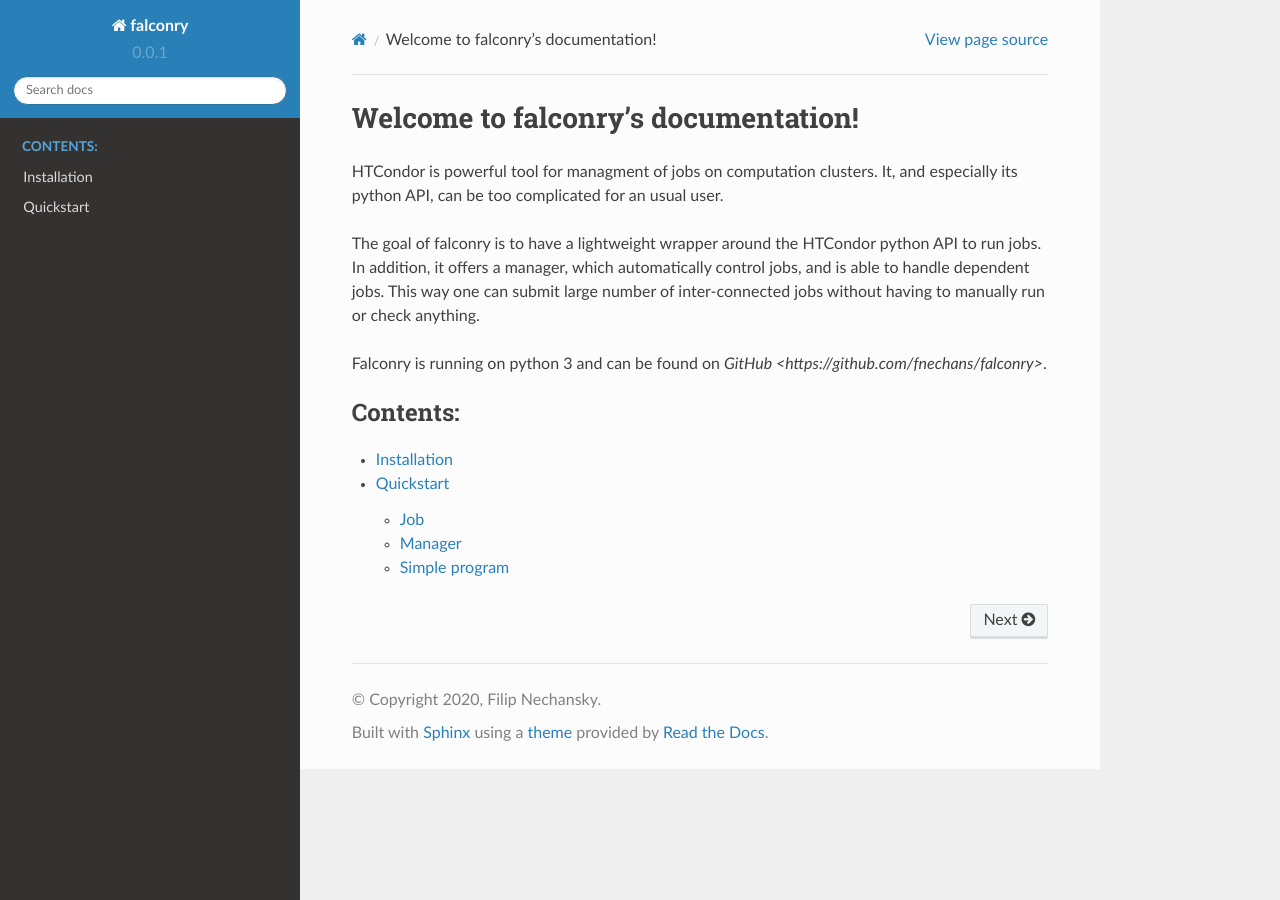
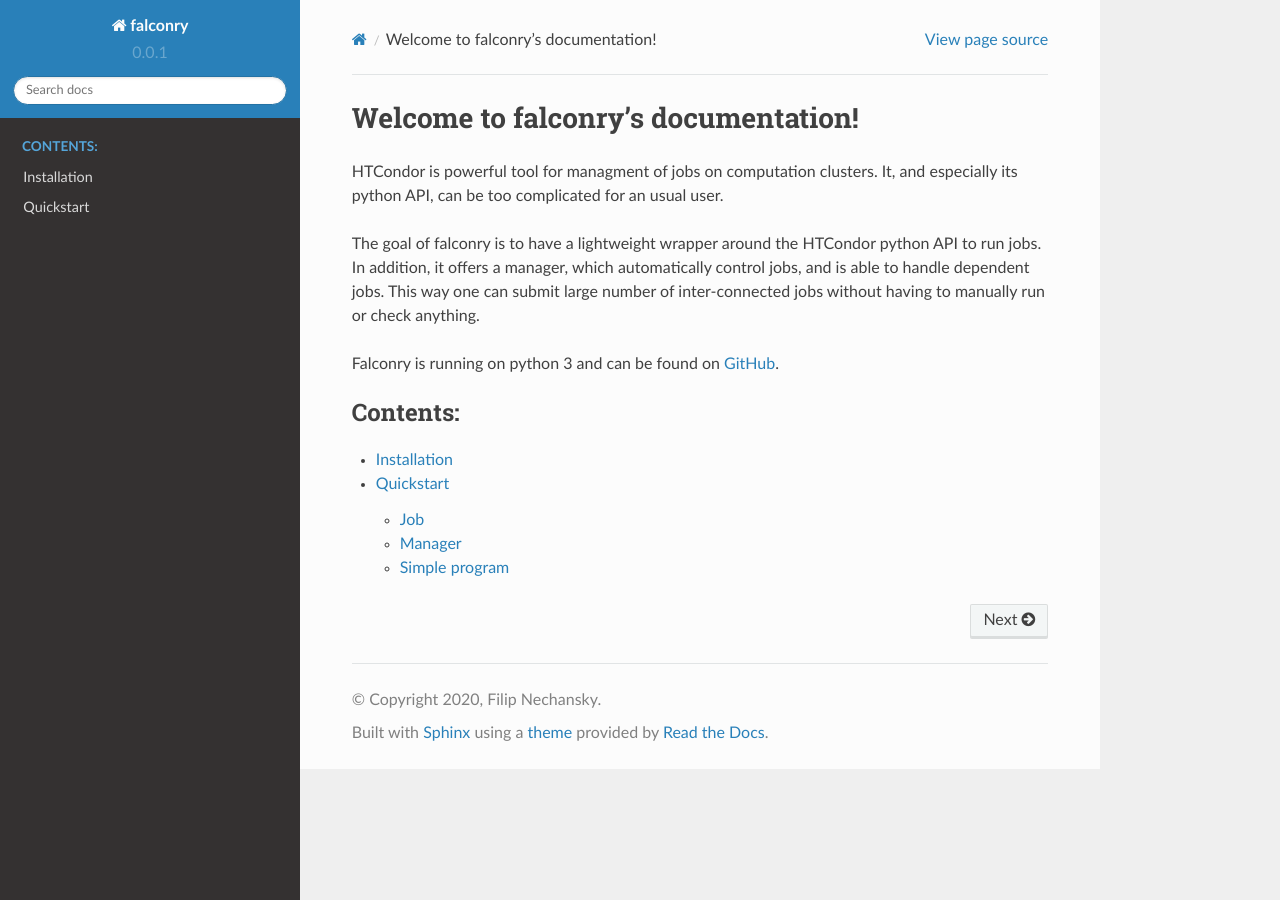
Before and after one commit to fnechans/falconry, a Sphinx documentation site: the page built from docs/index.rst, in a window 1280 px wide. Built offline with Sphinx 7.4.7 and the Read the Docs theme 2.0.0, drawn with Linux system fonts in a browser that asks for light colours.

Commit message:
fixing link

```diff
--- a/docs/index.rst
+++ b/docs/index.rst
@@ -10,7 +10,7 @@ HTCondor is powerful tool for managment of jobs on computation clusters. It, and
 
 The goal of falconry is to have a lightweight wrapper around the HTCondor python API to run jobs. In addition, it offers a manager, which automatically control jobs, and is able to handle dependent jobs. This way one can submit large number of inter-connected jobs without having to manually run or check anything.
 
-Falconry is running on python 3 and can be found on `GitHub <https://github.com/fnechans/falconry>`.
+Falconry is running on python 3 and can be found on `GitHub <https://github.com/fnechans/falconry>`_.
 
 .. toctree::
    :maxdepth: 2
```
